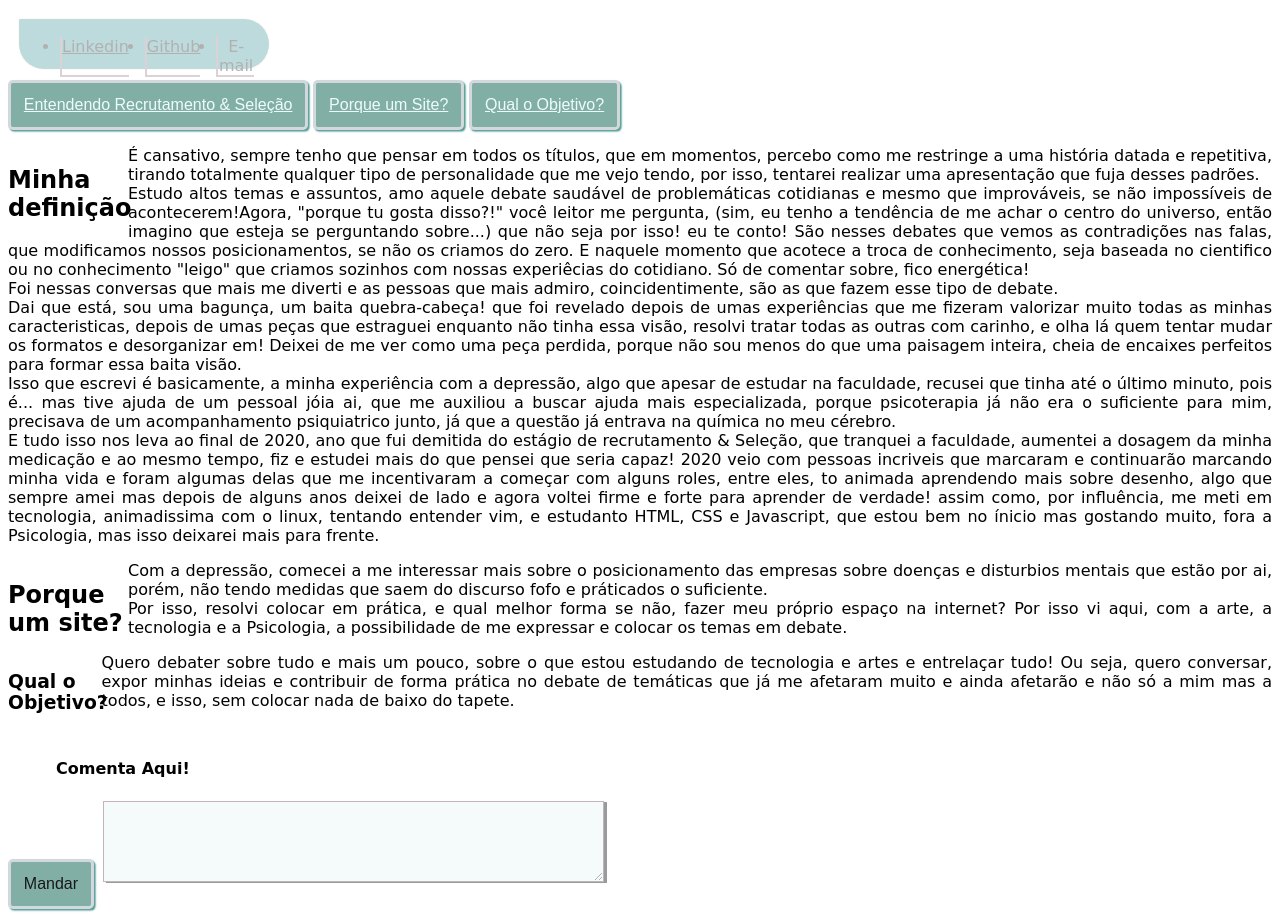
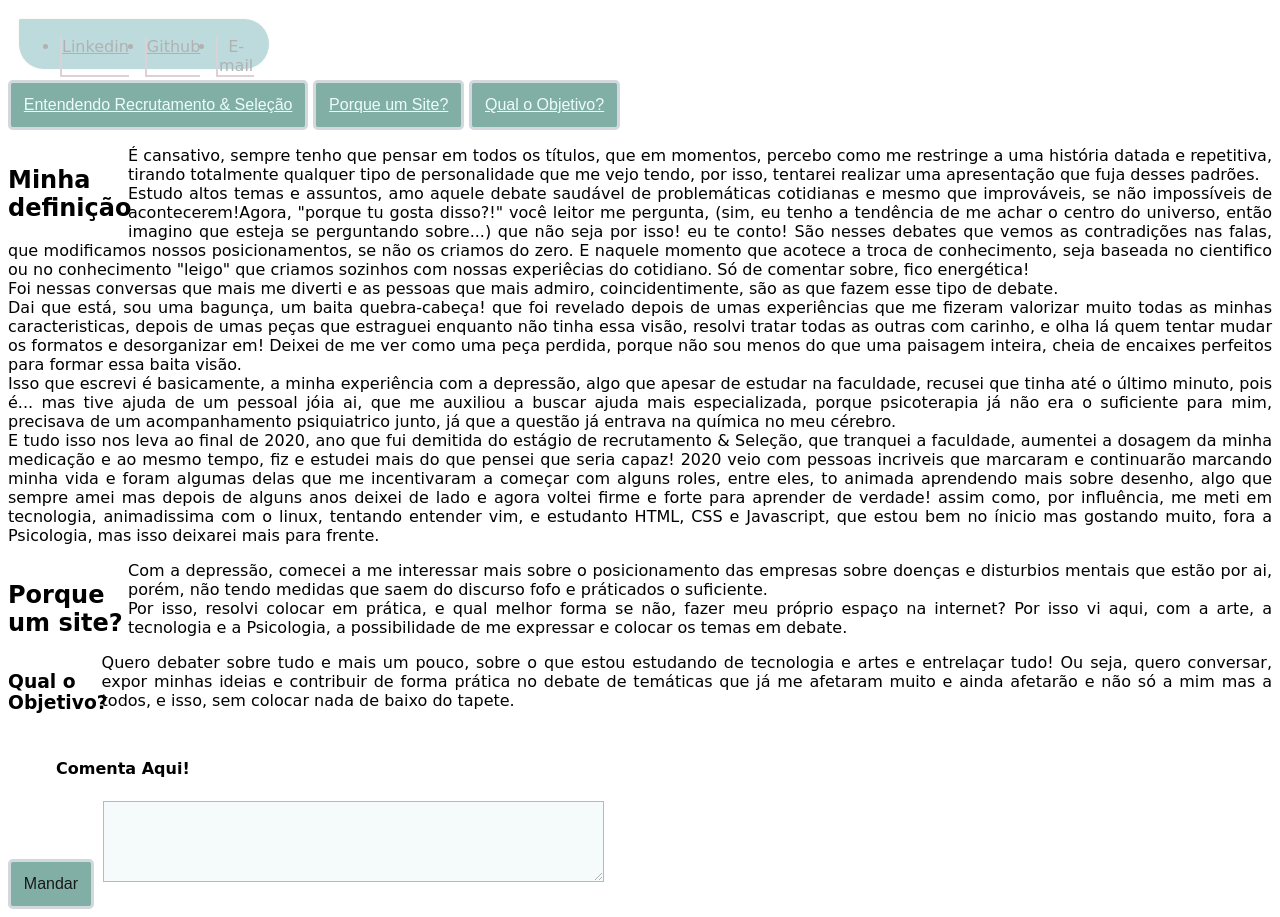
Before and after one commit to LulibPsyche/Mehthoughts, a plain HTML site: page index.html in a window 1280 px wide. Drawn offline with Linux system fonts and the light colour scheme; a script that the page names is missing; a web font is replaced by a local one.

Commit message:
Update meh.css

```diff
--- a/meh.css
+++ b/meh.css
@@ -33,15 +33,13 @@ margin: 10px;
   background-color: #75A79C;
   border: 0.2em solid #ced4da;
   border-radius: 0.3em;
-  box-shadow: 0.1em 0.1em 0.1em 0em #3a8f86;
   font-size: inherit;
   padding: 0.8em;
-  transition: transform 200ms, box-shadow 140ms;
   opacity: 90%;
 
 }
 .quickpath:hover {
-  box-shadow: 0.1em 0.1em 0.8em 0.2em #343a40;
+
   background-color: #66968B;
   transform: translate(2px);
 }
@@ -56,7 +54,7 @@ margin: 10px;
   margin: 0.5em 0.5em 0.5em 0.3em;
   background-color: #ecf8f6;
   border: 0.05em solid #8d6a77;
-  box-shadow: 3px 1px 0px 0px #343a40;
+
   opacity: 50%;
 }
 #comment::placeholder {
@@ -69,14 +67,14 @@ margin: 10px;
   background-color: #75A79C;
   border: 0.2em solid #ced4da;
   border-radius: 0.3em;
-  box-shadow: 0.1em 0.1em 0.1em 0em #3a8f86;
+
   font-size: inherit;
   padding: 0.8em;
   transition: transform 200ms, box-shadow 140ms;
   opacity: 90%;
 }
 #commentbutton:hover {
-    box-shadow: 0.1em 0.1em 0.8em 0.2em #343a40;
+
     background-color: #66968B;
     transform: translate(2px);
 }
```
